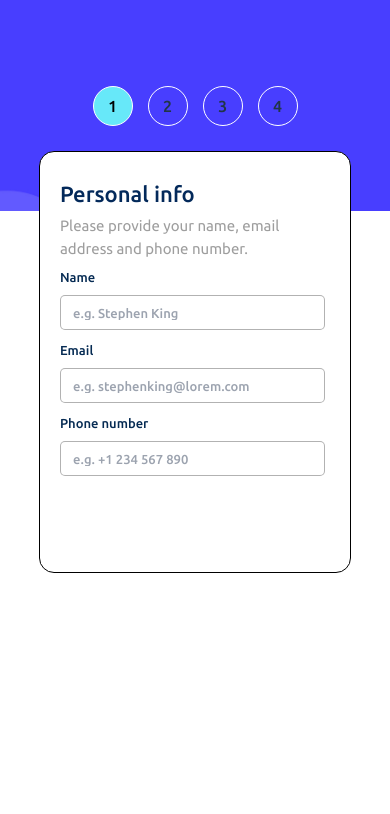
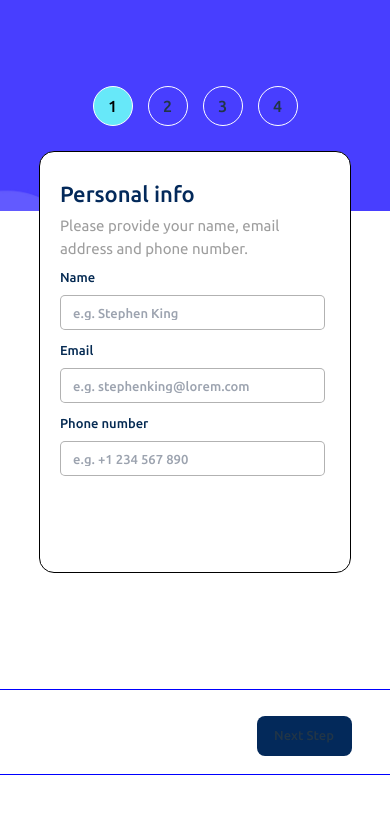
Before and after one commit to luisnavedag/Challenge-Form, a React (Vite) app: page / in a window 390 px wide. Shown: the top 814 px of the page. Built offline with nearby package versions, Linux system fonts and the light colour scheme.

Commit message:
Fixing issues in Responsive Design

```diff
--- a/src/components/Step1/Step1.module.css
+++ b/src/components/Step1/Step1.module.css
@@ -119,11 +119,6 @@
 
 /* MEDIA QUERIES 371-767px*/
 @media (min-width: 371px) and (max-width: 767px){
-    .container{
-        height: 100vh;
-        overflow-y: hidden;
-        overflow-x: hidden;
-    }
 
     .info{
         padding: 10px 20px;
```
